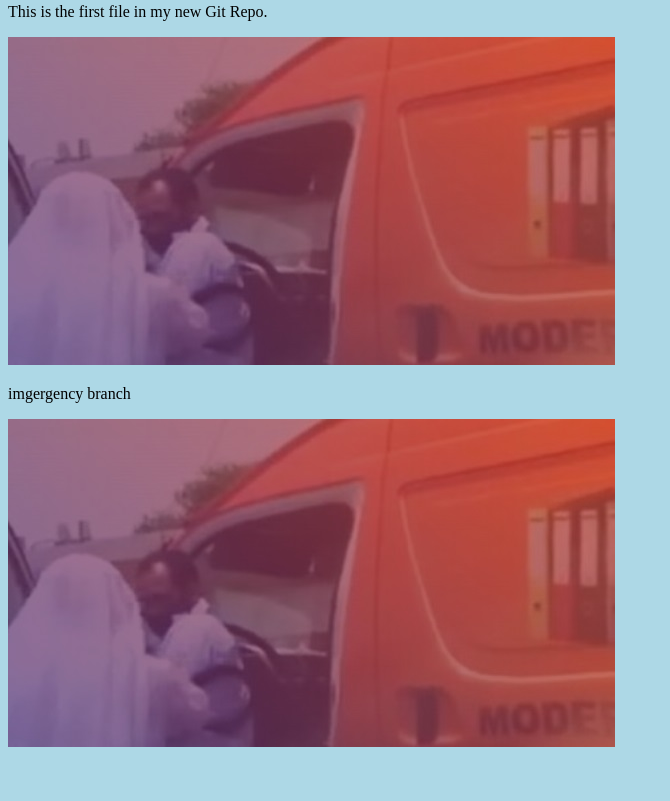
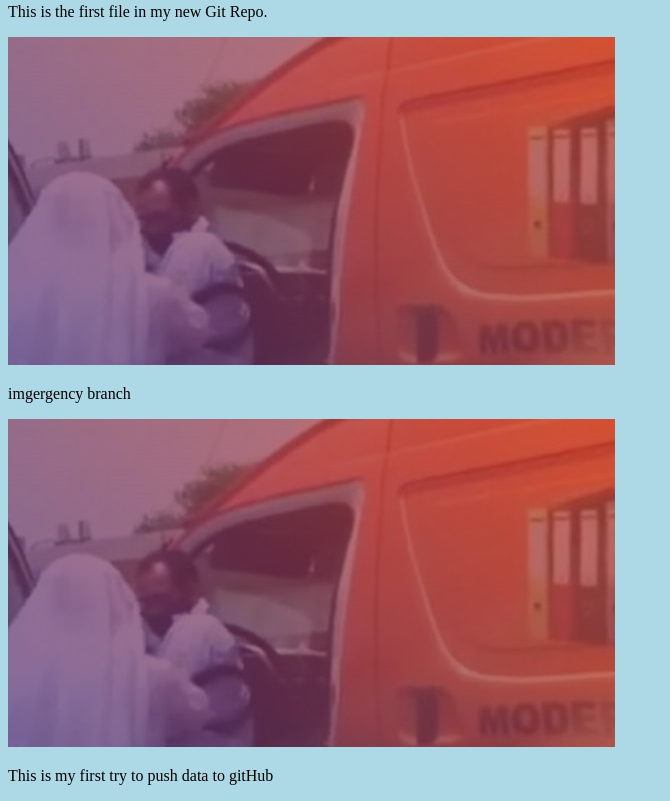
Before and after one commit to talanaji/hello-world, a plain HTML site: page index.html in a window 1280 px wide. Shown: the part 425-1226 px from the top of the page, without its empty margins (0-670 px from the left). Before the commit the page ends 1184 px from the top, so only its background shows below. Drawn offline with Linux system fonts and the light colour scheme.

Commit message:
update index.html

```diff
--- a/index.html
+++ b/index.html
@@ -13,5 +13,7 @@
 <img src = "44.jpg"/>
 <p>imgergency branch </p>
 <img src = "44.jpg"/>
+
+<p>This is my first try to push data to gitHub</p>
 </body>
 </html>
```
